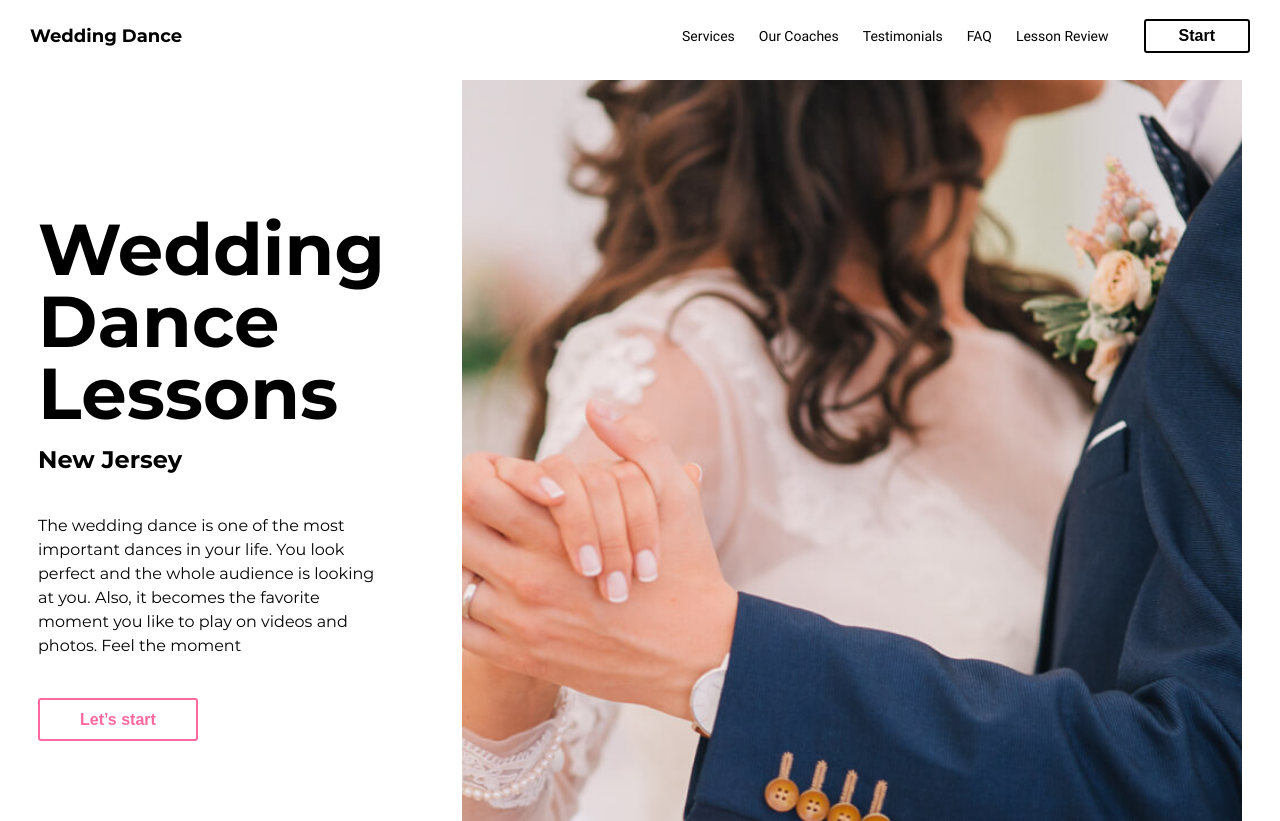
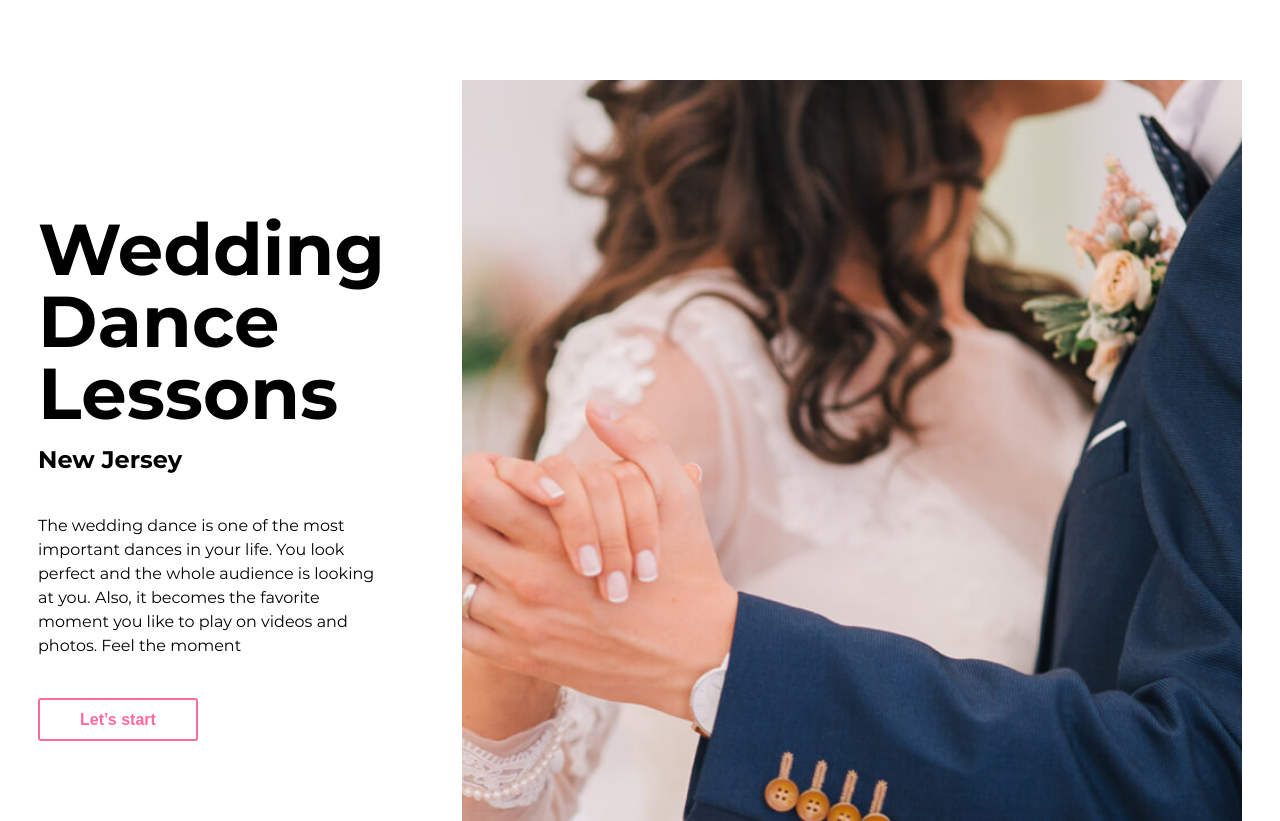
Before and after one commit to AnnaKuhir/weddind-dance-angular, an Angular app: page / in a window 1280 px wide. Built offline with nearby package versions, Linux system fonts and the light colour scheme; no server answers.

Commit message:
added service for header

```diff
--- a/src/app/header/header.component.html
+++ b/src/app/header/header.component.html
@@ -1,10 +1,10 @@
-<header class="header">
+<header class="header" *ngIf="content">
   <div class="container">
     <div class="header__body">
-      <a href="#" class="header__logo">Wedding Dance</a>
+      <a href="#" class="header__logo">{{ content.meta.title }}</a>
      <div class="header__navigation">
-      <app-navigation></app-navigation>
-      <button class="btn btn-active header__btn" type="button">Start</button>
+      <app-navigation [links]="links"></app-navigation>
+      <button class="btn btn-active header__btn" type="button">{{ content.action.title }}</button>
      </div>
     </div>
   </div>
--- a/src/app/header/header.component.ts
+++ b/src/app/header/header.component.ts
@@ -1,5 +1,6 @@
-import { Component, OnInit } from '@angular/core';
+import { Component, OnInit, Output } from '@angular/core';
 import { HeaderService } from './services/header-service';
+import { Section, Content, InnerContent } from '../models/section.model';
 
 @Component(
   {
@@ -10,11 +11,17 @@ import { HeaderService } from './services/header-service';
 )
 export class HeaderComponent implements OnInit {
 
+  @Output() links: InnerContent [];
+  public content: Content;
+
   constructor(private headerService: HeaderService) { }
 
   ngOnInit(): void {
-    this.headerService.getSection().subscribe(sections => {
-      console.log(sections);
+    this.headerService.getSection().subscribe((sections: Section) => {
+      if (sections) {
+        this.content = sections.content[4];
+        this.links = this.content.content;
+      }
     });
 
   }
--- a/src/app/header/navigation/navigation.component.html
+++ b/src/app/header/navigation/navigation.component.html
@@ -1,19 +1,7 @@
 <nav class="header__menu">
   <ul class="header__list">
-    <li>
-      <a href="#" class="header__link">Services</a>
-    </li>
-    <li>
-      <a href="#" class="header__link">Our Coaches</a>
-    </li>
-    <li>
-      <a href="#" class="header__link">Testimonials</a>
-    </li>
-    <li>
-      <a href="#" class="header__link">FAQ</a>
-    </li>
-    <li>
-      <a href="#" class="header__link">Lesson Review</a>
+    <li *ngFor="let link of links">
+      <a [href]="link.url" class="header__link">{{ link.title }}</a>
     </li>
   </ul>
 </nav>
--- a/src/app/header/navigation/navigation.component.ts
+++ b/src/app/header/navigation/navigation.component.ts
@@ -1,4 +1,5 @@
-import { Component, OnInit } from '@angular/core';
+import { Component, OnInit, Input } from '@angular/core';
+import { InnerContent } from 'src/app/models/section.model';
 @Component({
   selector: 'app-navigation',
   templateUrl: './navigation.component.html',
@@ -6,6 +7,8 @@ import { Component, OnInit } from '@angular/core';
 })
 export class NavigationComponent implements OnInit {
 
+  @Input() links: InnerContent [];
+
   constructor() { }
 
   ngOnInit(): void {
--- a/src/app/header/services/header-service.ts
+++ b/src/app/header/services/header-service.ts
@@ -2,6 +2,7 @@ import { Injectable } from '@angular/core';
 import { HttpClient } from '@angular/common/http';
 import { Observable } from 'rxjs';
 import { environment } from 'src/environments/environment';
+import { Section } from 'src/app/models/section.model';
 
 @Injectable({
   providedIn: 'root'
@@ -11,7 +12,7 @@ export class HeaderService {
 constructor(private httpClient: HttpClient) {
   this.baseUrl = environment.baseUrl;
 }
-  public getSection(): Observable<any>{
-    return this.httpClient.get<any>(`${this.baseUrl}/app/api/v1/section`)
+  public getSection(): Observable<Section>{
+    return this.httpClient.get<Section>(`${this.baseUrl}/app/api/v1/section`)
   }
 }
```
Also changed, not shown: src/app/models/section.model.ts (added, +32 -0 lines).
